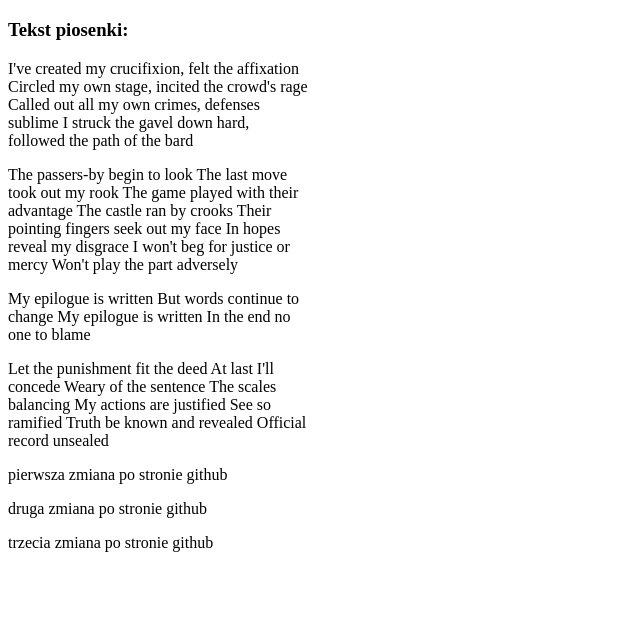
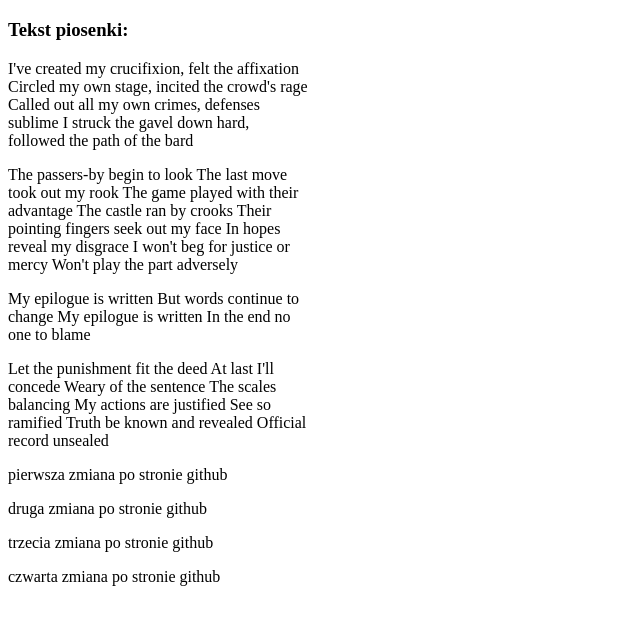
Before and after one commit to pepsonerror/learning-git-2, a plain HTML site: page index.html in a window 1280 px wide. Shown: the part 61-686 px from the top of the page, without its empty margins (0-640 px from the left). Drawn offline with Linux system fonts and the light colour scheme.

Commit message:
add four text in index.html

```diff
--- a/index.html
+++ b/index.html
@@ -50,6 +50,11 @@
               <p>
                 trzecia zmiana po stronie github
             </p>
+	     <p>
+                czwarta zmiana po stronie github
+            </p>
+
+
         </div>
     </body>
 </html>
```
